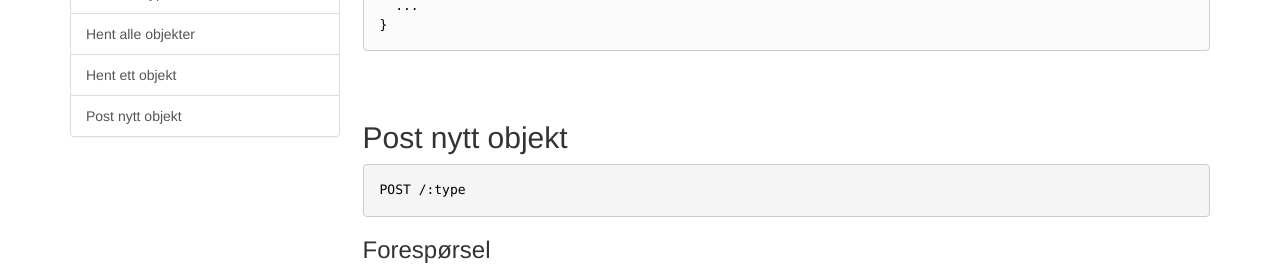
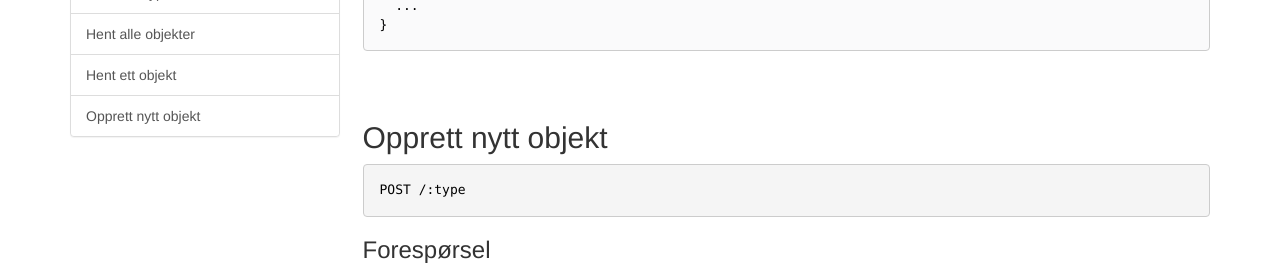
Before and after one commit to Turbasen/www.nasjonalturbase.no, a Jekyll site: the page built from api.html, in a window 1280 px wide and 900 px high, scrolled down 2175 px. Shown: the part 139-410 px from the top of the window. Built offline with Jekyll 4.4.1, drawn with Linux system fonts in a browser that asks for light colours; nearby versions of some CDN libraries; Markdown is read by kramdown in place of the engine named in the settings.

Commit message:
Rename title of POST docuemnt API call

```diff
--- a/_data/api.yml
+++ b/_data/api.yml
@@ -86,7 +86,7 @@
       ...
     }
 
-- title: Post nytt objekt
+- title: Opprett nytt objekt
   anchor: api-post
   resource: POST /:type
   request: !!map
```
